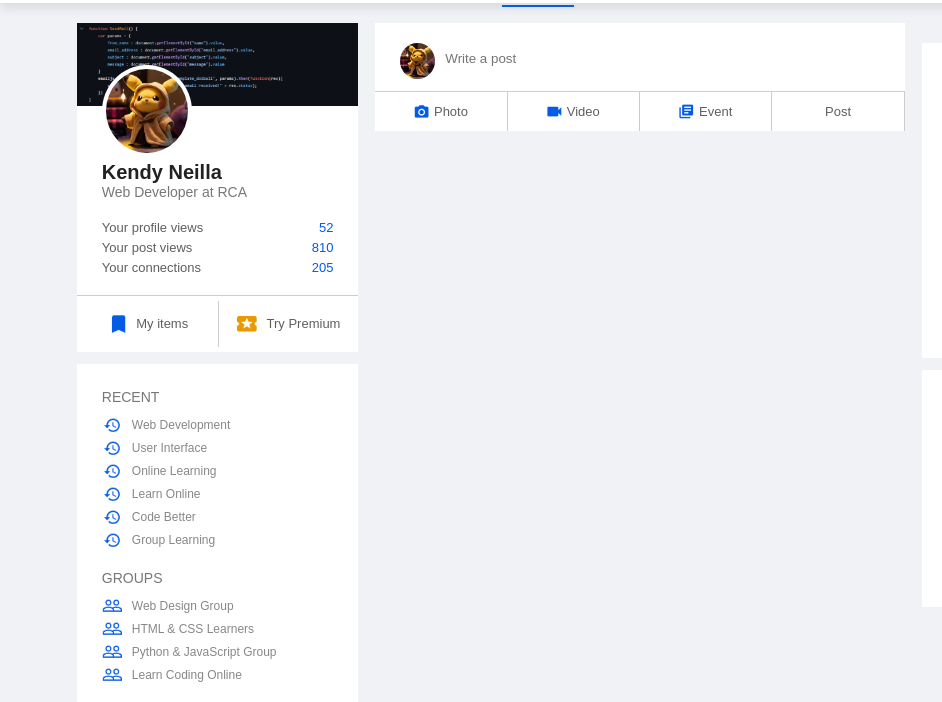
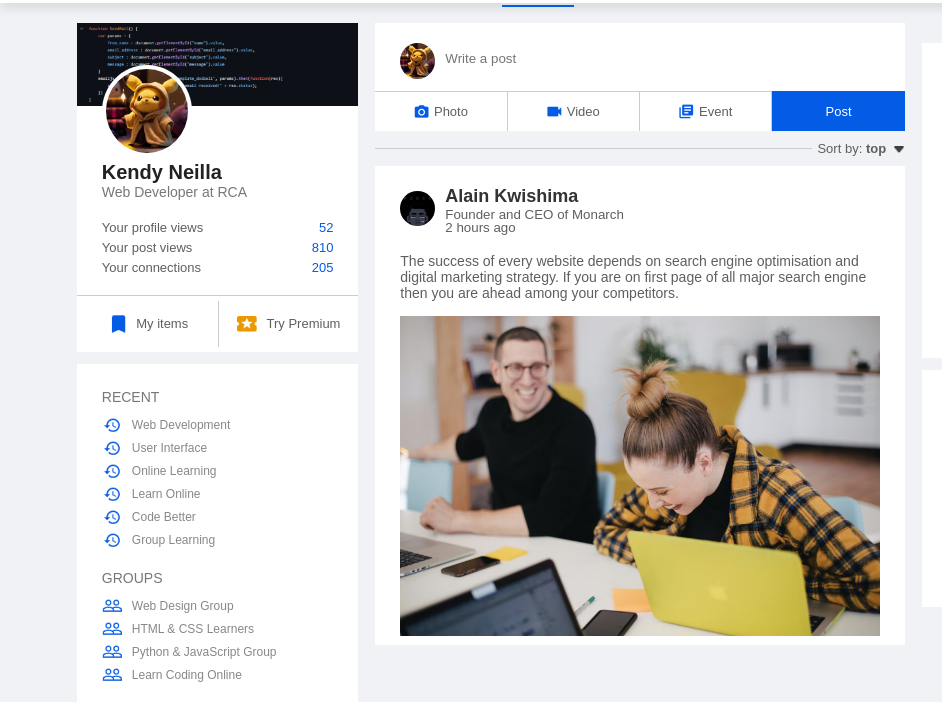
Before and after one commit to KENDY-Neilla-Gisa/AeroLink, a plain HTML site: page index.html in a window 1280 px wide. Shown: the part 50-752 px from the top of the page, 0-942 px from the left. Drawn offline with Linux system fonts and the light colour scheme.

Commit message:
Some changes were made

```diff
--- a/index.html
+++ b/index.html
@@ -93,6 +93,23 @@
                     <li>Post</li>
                 </div>
             </div>
+            <div class="sort-by">
+                <hr>
+                <p>Sort by: <span>top <img src="Images/down-arrow.png"></span></p>
+            </div>
+
+            <div class="post">
+                <div class="post-author">
+                    <img src="Images/user1.jpeg">
+                    <div>
+                        <h1>Alain Kwishima</h1>
+                        <small>Founder and CEO of Monarch</small>
+                        <small>2 hours ago</small>
+                    </div>
+                </div>
+            <p>The success of every website depends on search engine optimisation and digital marketing strategy. If you are on first page of all major search engine then you are ahead among your competitors.</p>
+            <img src="Images/post-image-1.png" width="100%">
+            </div>
         </div>
     <!------ right-sidebar ----->
         <div class="right-sidebar">
--- a/style.css
+++ b/style.css
@@ -409,3 +409,73 @@ a{
     width: 15px;
     margin-right: 5px;
 }
+
+.create-post-links li:last-child{
+    background: #045be6;
+    color: #fff;
+    border-top: 0;
+    border-right: 0;
+}
+
+.sort-by{
+    display: flex;
+    align-items: center;
+    margin: 10px 0;
+}
+
+.sort-by hr{
+    flex: 1;
+    border: 0;
+    height: 1px;
+    background: #ccc;
+}
+
+.sort-by p{
+    font-size: 13px;
+    padding-left: 5px;
+}
+
+.sort-by p span{
+    font-weight: 600;
+    cursor: pointer;
+}
+
+.sort-by p span img{
+    width: 12px;
+    margin-left: 3px;
+}
+
+.post{
+    background: #fff;
+    padding: 20px 25px 5px;
+    margin: 5px 0 15px;
+}
+
+.post-author{
+    display: flex;
+    align-items: flex-start;
+    margin-bottom: 20px;
+}
+
+.post-author img{
+    width: 35px;
+    border-radius: 50%;
+    margin-right: 10px;
+    margin-top: 5px;
+}
+
+.post-author h1{
+    font-size: 18px;
+    font-weight: 600;
+    color: #333;
+}
+
+.post-author small{
+    display: block;
+    margin-bottom: -2px;
+}
+
+.post p{
+    font-size: 14px;
+    margin-bottom: 15px;
+}
```
Also changed, not shown: Images/down-arrow.png (added), Images/post-image-1.png (added), Images/post-image-2.png (added), Images/post-image-3.png (added), Images/post-image-4.png (added), Images/user1.jpeg (added).
